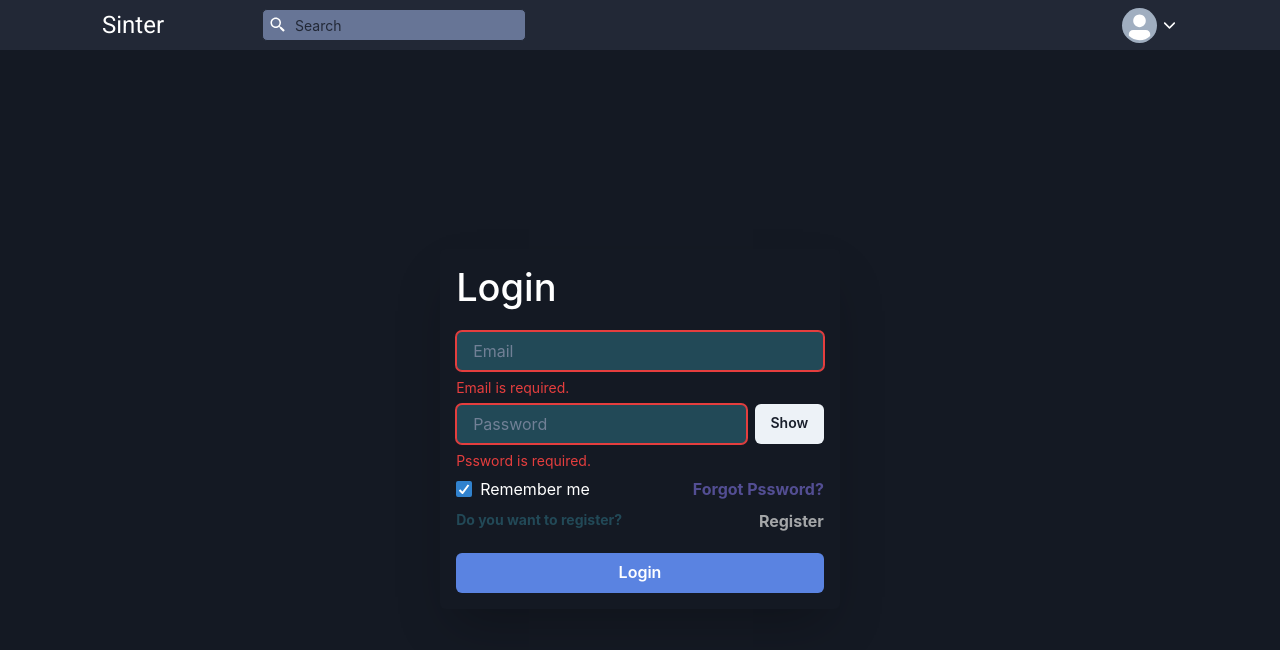
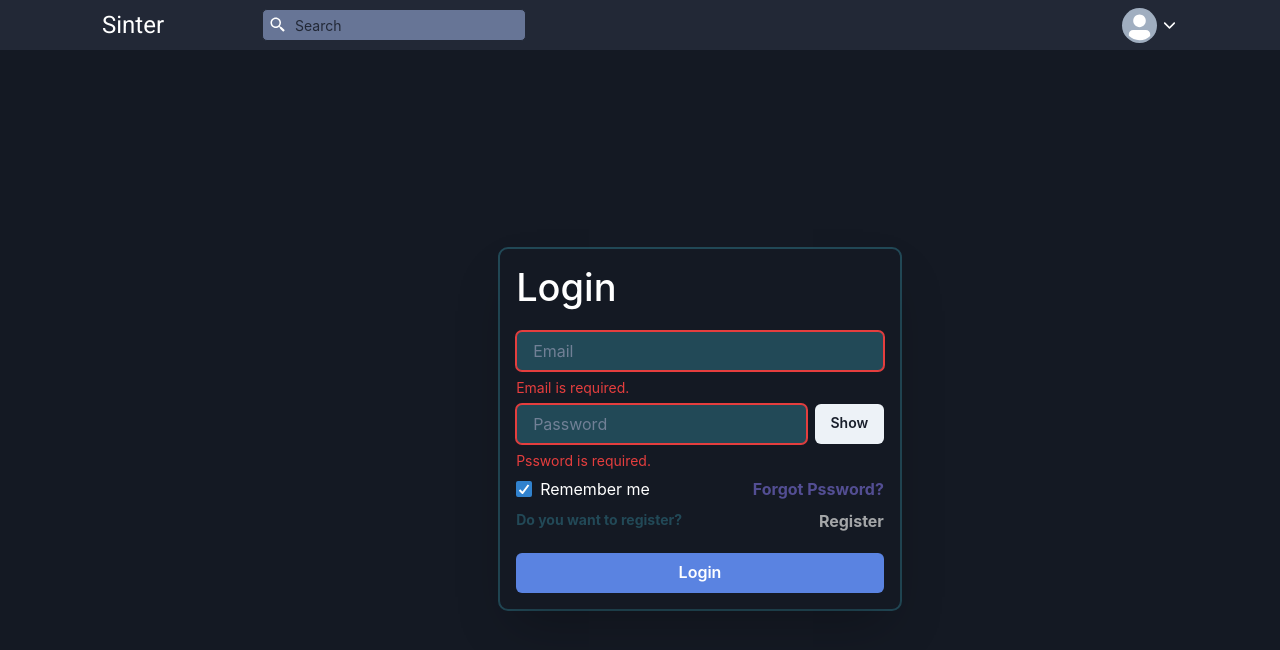
Before and after one commit to sufetter/sinter-metaverse, a Next.js app: page /login in a window 1280 px wide. Shown: the top 650 px of the page. Built offline with nearby package versions, Linux system fonts and the light colour scheme; no server answers.

Commit message:
framer anim rework

```diff
--- a/components/LayoutCard.tsx
+++ b/components/LayoutCard.tsx
@@ -61,9 +61,14 @@ export default function LayoutCard({
       >
         <VStack overflowY="hidden" height="100vh" w="100%">
           <Header />
+          <motion.div
+            style={{height: "100%"}}
+            initial={{x: -100, opacity: 0}}
+            animate={{x: 0, opacity: 1}}
+            transition={{duration: 0.5}}
+          >
             <Flex
               direction="column"
-            bg={mainStyles.mainBGColor}
               w="100%"
               h="100%"
               maxW="1076px"
@@ -75,6 +80,7 @@ export default function LayoutCard({
             >
               {children}
             </Flex>
+          </motion.div>
 
           {/* <Footer /> */}
         </VStack>
--- a/components/loginCard.tsx
+++ b/components/loginCard.tsx
@@ -62,7 +62,11 @@ function loginCard() {
       justify="center"
       bg={mainStyles.mainBGColor}
     >
-      <Flex>
+      <Flex
+        border="2px solid"
+        borderColor={mainStyles.cardBorder}
+        borderRadius="10px"
+      >
         <Box
           maxW={"470px"}
           w={"full"}
```
Lines whose indentation alone changed are shown as unchanged.
